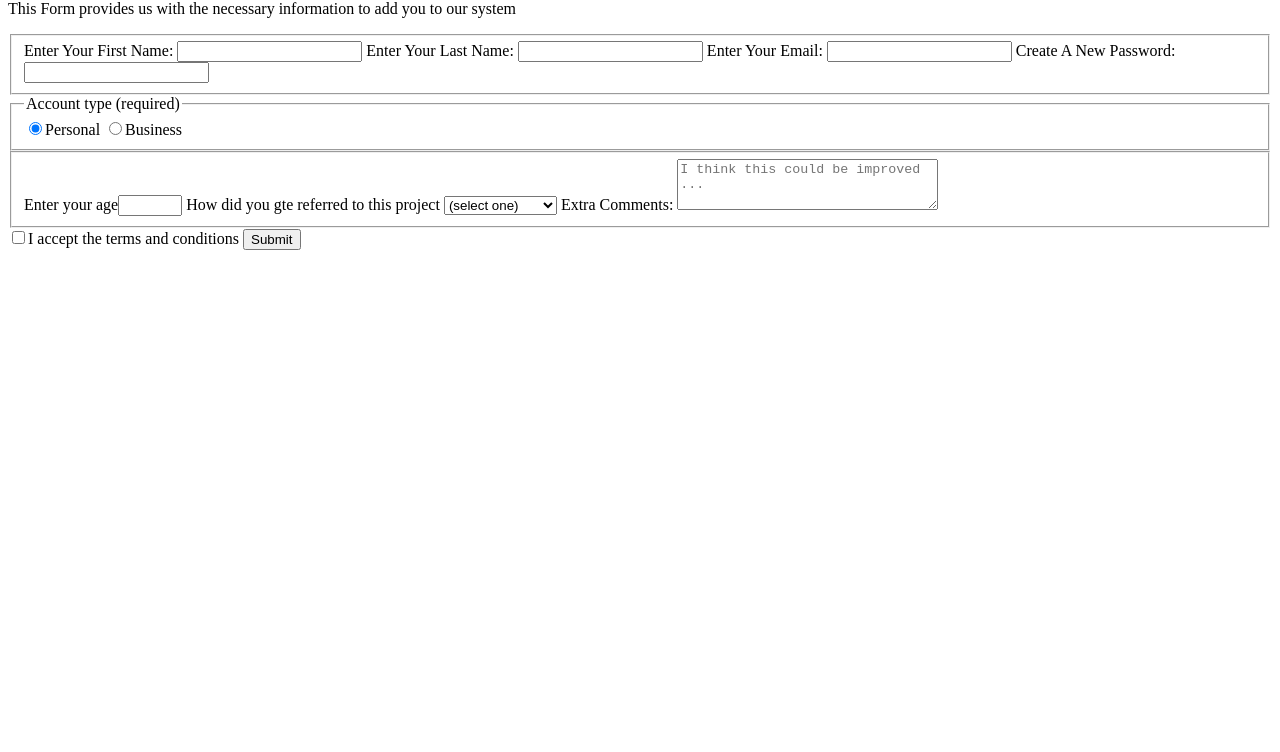
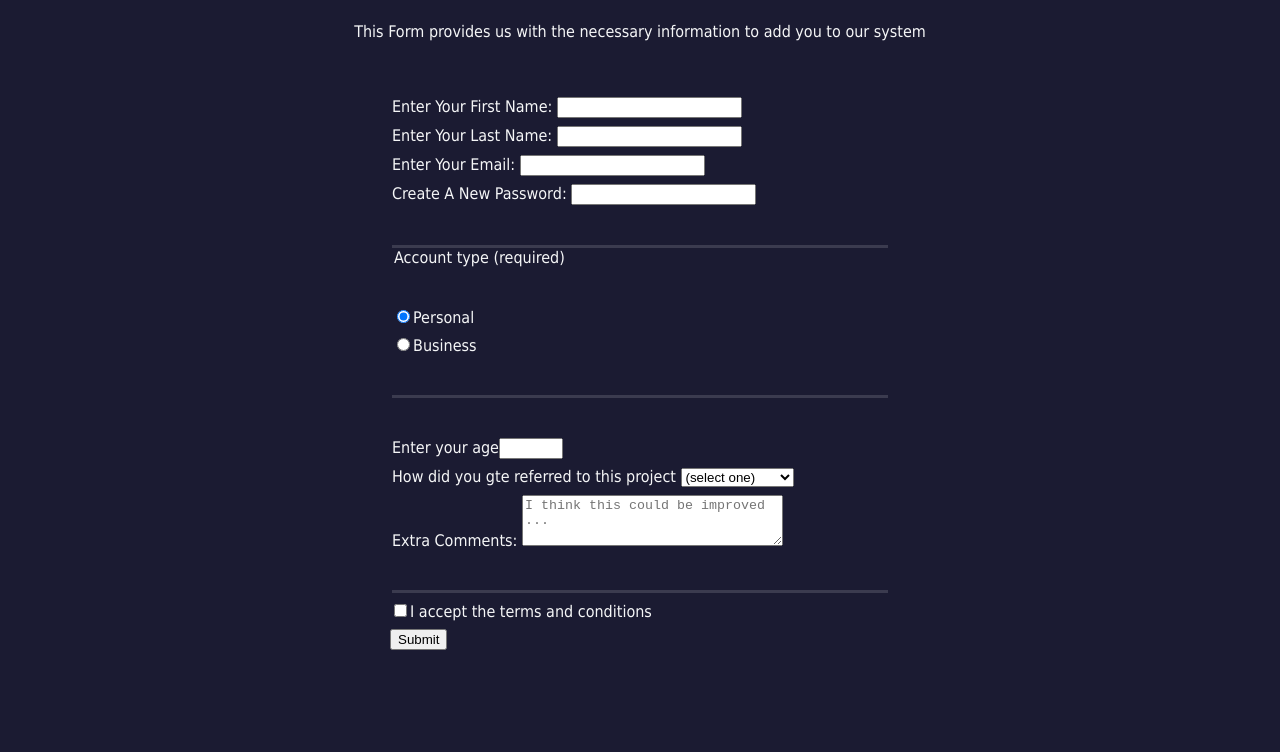
Before and after one commit to RileyGatto/SQL-FORM, a plain HTML site: page index.html in a window 1280 px wide. Shown: the part 80-832 px from the top of the page. Before the commit the page ends 800 px from the top, so only its background shows below. Drawn offline with Linux system fonts and the light colour scheme.

Commit message:
I have began to style the form through the style.css sheet. and adjusted spacing in index.html

```diff
--- a/style.css
+++ b/style.css
@@ -0,0 +1,33 @@
+body {
+    width: 100%;
+    height: 100vh;
+    margin: 0;
+    background-color: #1b1b32;
+    color:  #f5f6f7;
+    font-family: Tahoma;
+    font-size: 16px;
+}
+
+h1, p {
+    margin: 1em auto;
+    text-align: center;
+}
+
+form {
+    width: 60vw;
+    max-width: 500px;
+    min-width: 300px;
+    margin: 0 auto;
+    padding-bottom: 2em;
+}
+
+fieldset {
+    border: none;
+    padding: 2rem 0;
+    border-bottom: 3px solid #3b3b4f;
+}
+
+label {
+    display: block;
+    margin: 0.5rem 0;
+}
```
Also changed, not shown: index.html (+2 -0 lines).
